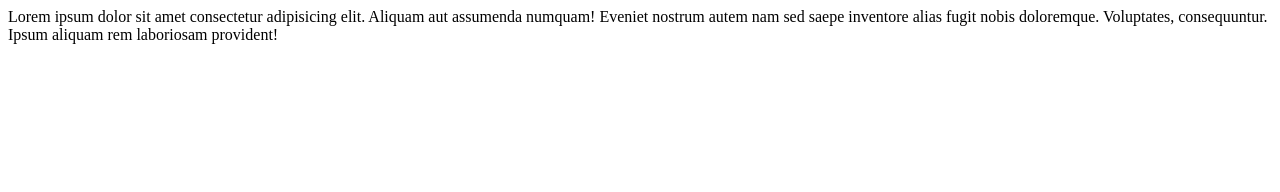
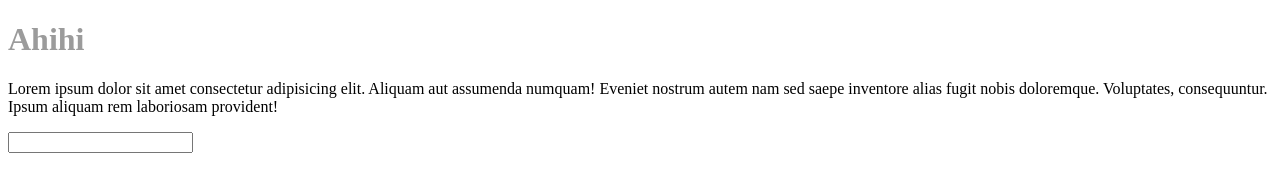
Before and after one commit to harrytran998/Learning-Basic-Front-End, a plain HTML site: page firstPage.html in a window 1280 px wide. Drawn offline with Linux system fonts and the light colour scheme.

Commit message:
[Add] HTML + CSS basic

```diff
--- /dev/null
+++ b/app.css
@@ -0,0 +1,4 @@
+h1 {
+	color: rgb(155, 155, 155);
+	flex: 0%
+}
--- a/firstPage.html
+++ b/firstPage.html
@@ -1,16 +1,25 @@
 <!DOCTYPE html>
 <html lang="en">
+
 <head>
 	<meta charset="UTF-8">
 	<meta name="viewport" content="width=device-width, initial-scale=1.0">
 	<meta http-equiv="X-UA-Compatible" content="ie=edge">
 	<title>Document</title>
+	<link rel="stylesheet" href="app.css">
 </head>
+
 <body>
-	Lorem ipsum dolor sit amet consectetur adipisicing elit.
-	Aliquam aut assumenda numquam! Eveniet nostrum autem nam sed
-	saepe inventore alias fugit nobis doloremque. Voluptates, consequuntur.
-	 Ipsum aliquam rem laboriosam provident!
+	<div>
+		<h1>Ahihi</h1>
+		<p>Lorem ipsum dolor sit amet consectetur adipisicing elit.
+			Aliquam aut assumenda numquam! Eveniet nostrum autem nam sed
+			saepe inventore alias fugit nobis doloremque. Voluptates, consequuntur.
+			Ipsum aliquam rem laboriosam provident!</p>
+			<form method="GET" action="#">
+				<input type="password" pattern=".{5,10}" required title="5 - 10 char">
+			</form>
+	</div>
+</body>
 
-</body>
 </html>
```
Also changed, not shown: 1 other file.
